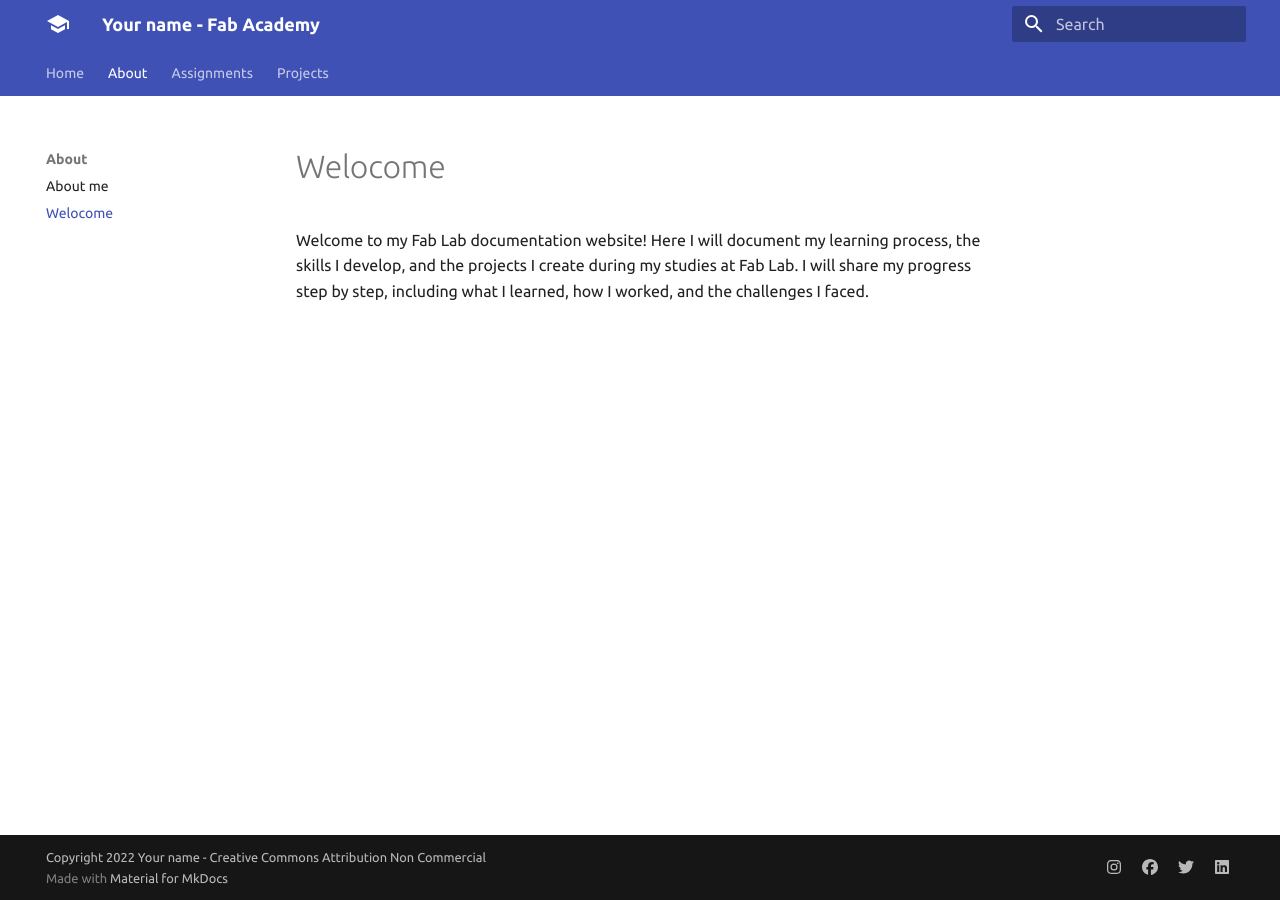
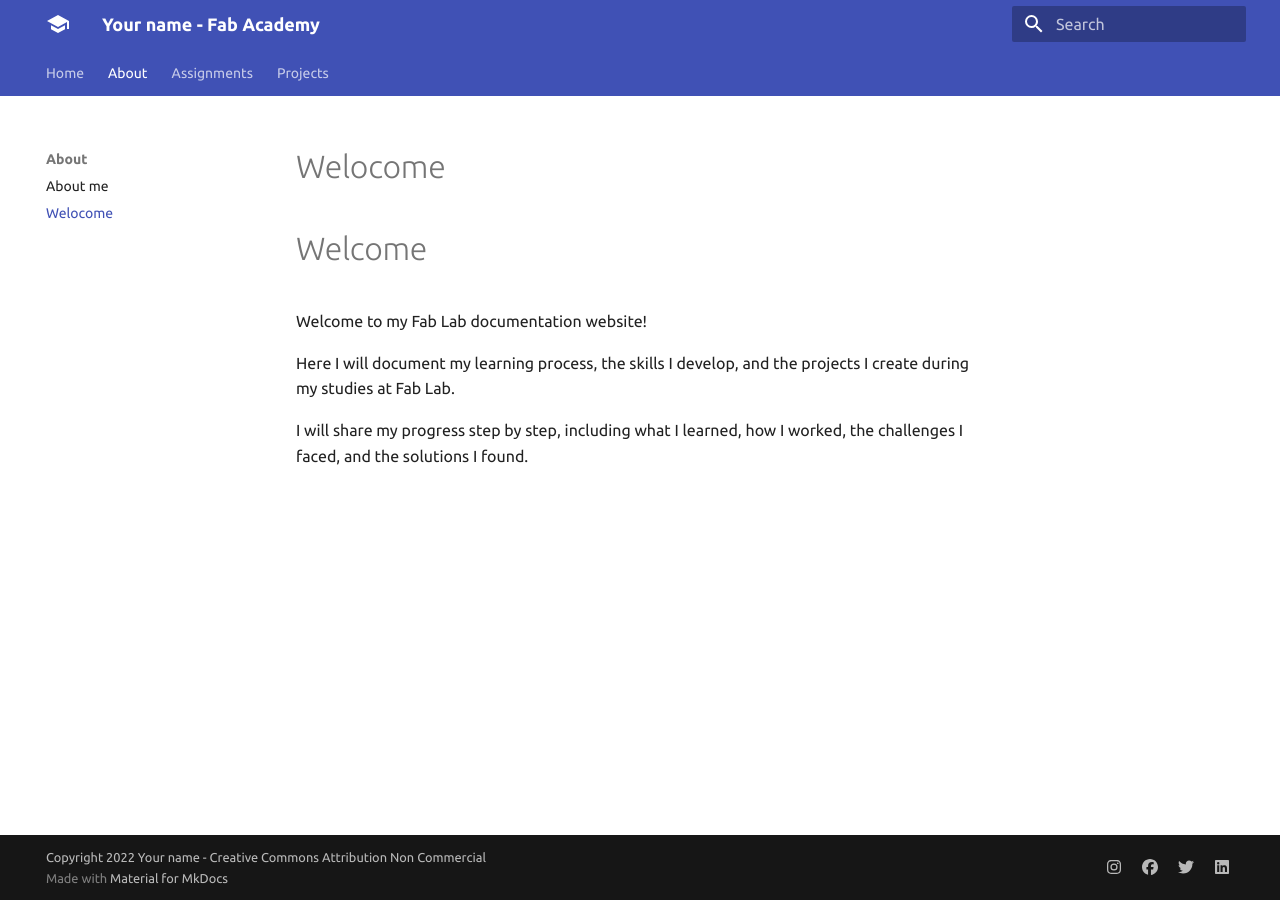
Before and after one commit to Andreasavinyan/my-website, an MkDocs documentation site: the page built from docs/about/agreement.md, in a window 1280 px wide. Built offline with MkDocs 1.6.1 and Material for MkDocs 9.7.7, drawn with Linux system fonts in a browser that asks for light colours.

```diff
--- a/docs/about/agreement.md
+++ b/docs/about/agreement.md
@@ -1,3 +1,9 @@
 # Welocome
 
-Welcome to my Fab Lab documentation website! Here I will document my learning process, the skills I develop, and the projects I create during my studies at Fab Lab. I will share my progress step by step, including what I learned, how I worked, and the challenges I faced.
+# Welcome
+
+Welcome to my Fab Lab documentation website!
+
+Here I will document my learning process, the skills I develop, and the projects I create during my studies at Fab Lab.
+
+I will share my progress step by step, including what I learned, how I worked, the challenges I faced, and the solutions I found.
```
Also changed, not shown: docs/about/index.md (+1 -4 lines).
